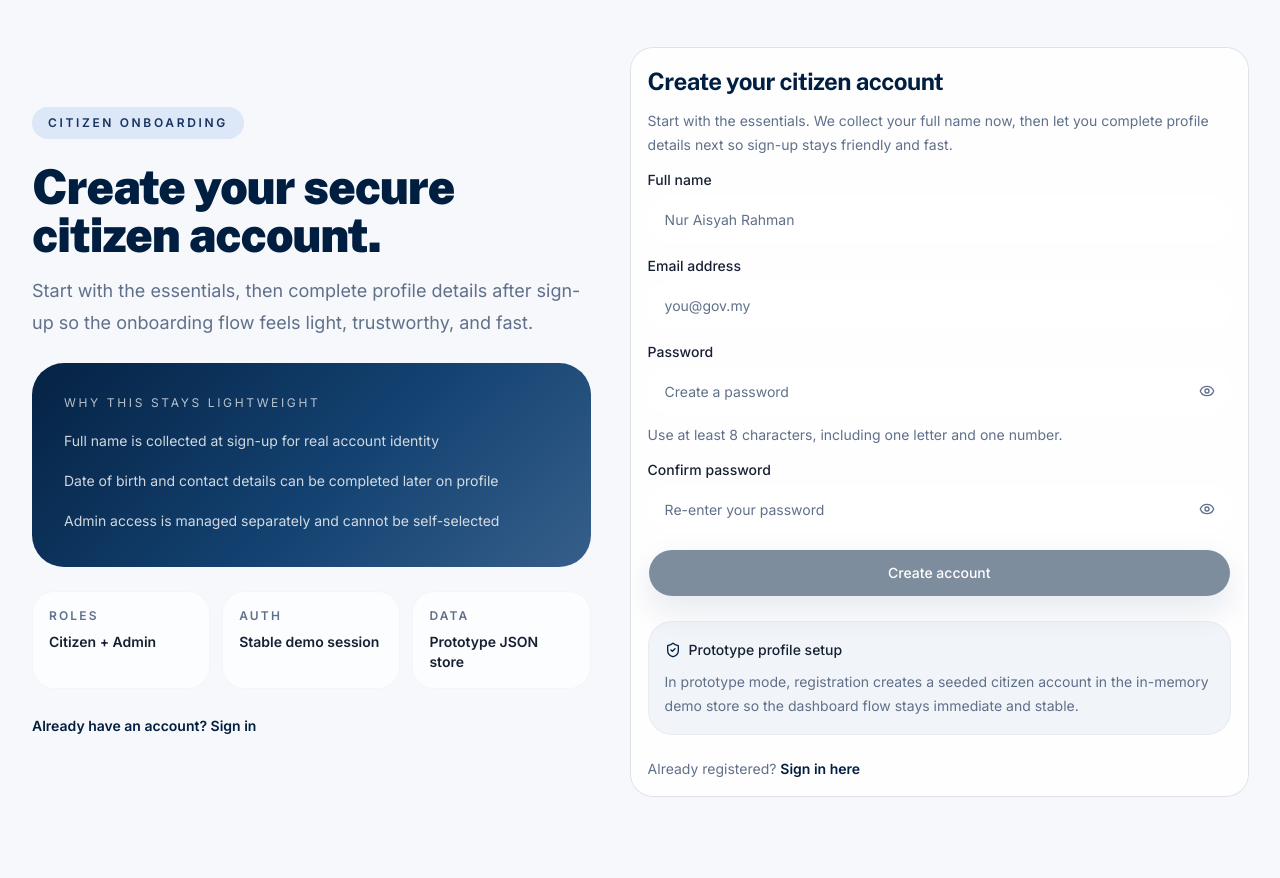
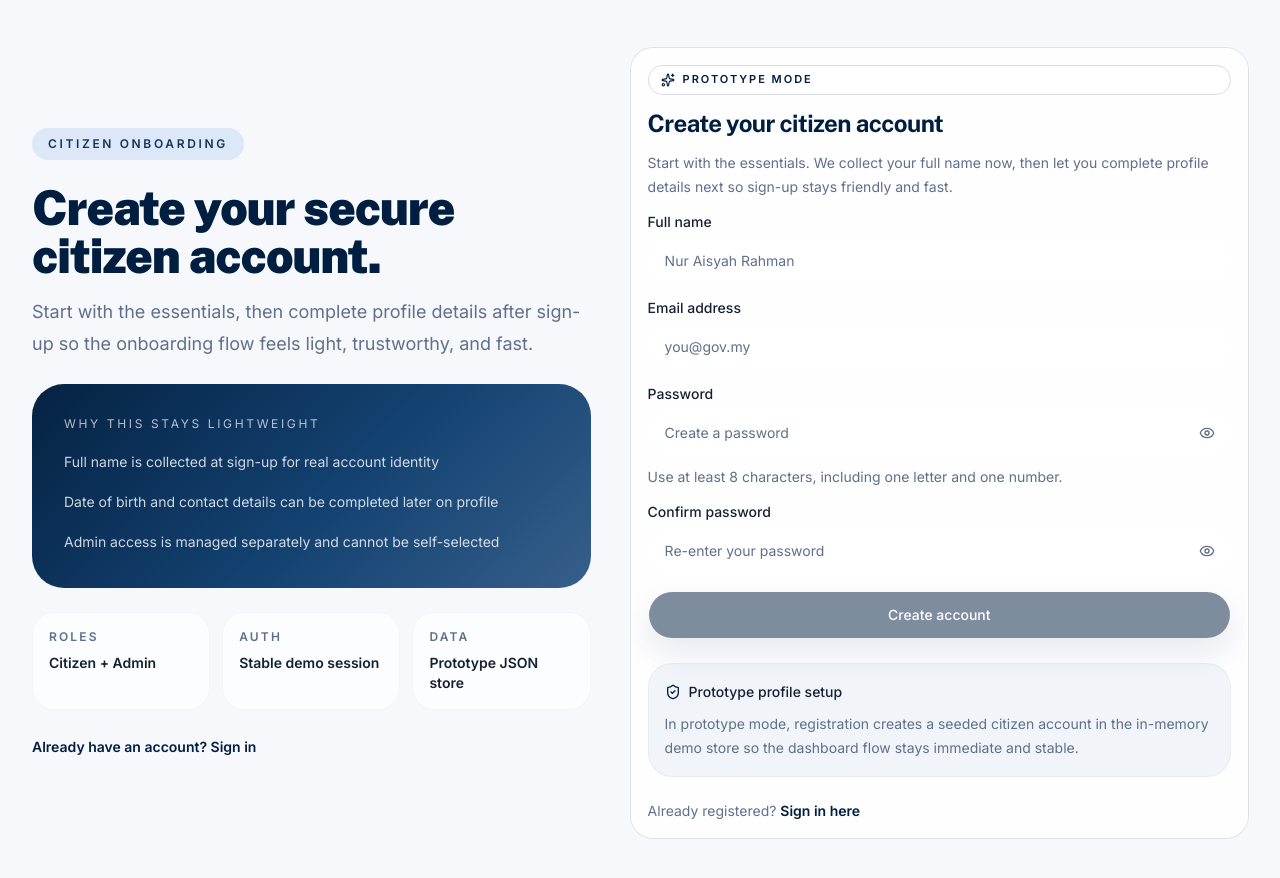
Before and after one commit to nazmul5675/MyGOV-Agent-2.0, a Next.js app: page /register in a window 1280 px wide. Shown: the top 878 px of the page. Before the commit the page ends 844 px from the top, so only its background shows below. Built offline with nearby package versions, Linux system fonts and the light colour scheme; no server answers.

Commit message:
feat: polish auth basics and demo flow reliability

```diff
--- /dev/null
+++ b/src/components/common/app-mode-badge.tsx
@@ -0,0 +1,24 @@
+import { Layers3, Sparkles } from "lucide-react";
+
+import { getAppMode } from "@/lib/config/app-mode";
+import { cn } from "@/lib/utils";
+
+export function AppModeBadge({
+  className,
+}: {
+  className?: string;
+}) {
+  const mode = getAppMode();
+
+  return (
+    <div
+      className={cn(
+        "inline-flex items-center gap-2 rounded-full border border-primary/15 bg-white/80 px-3 py-1.5 text-[11px] font-semibold uppercase tracking-[0.18em] text-primary",
+        className
+      )}
+    >
+      {mode === "prototype" ? <Sparkles className="size-3.5" /> : <Layers3 className="size-3.5" />}
+      {mode === "prototype" ? "Prototype mode" : "Live mode"}
+    </div>
+  );
+}
--- a/src/components/forms/forgot-password-form.tsx
+++ b/src/components/forms/forgot-password-form.tsx
@@ -8,6 +8,7 @@ import { useForm } from "react-hook-form";
 import { z } from "zod";
 
 import { FormMessage } from "@/components/auth/form-message";
+import { AppModeBadge } from "@/components/common/app-mode-badge";
 import { SuccessBlock } from "@/components/auth/success-block";
 import { Button } from "@/components/ui/button";
 import { Card, CardContent, CardHeader, CardTitle } from "@/components/ui/card";
@@ -62,6 +63,7 @@ export function ForgotPasswordForm() {
   return (
     <Card className="surface-panel border-white/50 bg-white/82">
       <CardHeader className="space-y-2">
+        <AppModeBadge />
         <CardTitle className="font-heading text-2xl font-bold tracking-tight text-primary">
           Reset your password
         </CardTitle>
--- a/src/components/forms/login-form.tsx
+++ b/src/components/forms/login-form.tsx
@@ -10,6 +10,7 @@ import { toast } from "sonner";
 import { z } from "zod";
 
 import { FormMessage } from "@/components/auth/form-message";
+import { AppModeBadge } from "@/components/common/app-mode-badge";
 import { PasswordInput } from "@/components/auth/password-input";
 import { Button } from "@/components/ui/button";
 import { Card, CardContent, CardHeader, CardTitle } from "@/components/ui/card";
@@ -167,6 +168,14 @@ export function LoginForm() {
   return (
     <Card className="surface-panel border-white/50 bg-white/82">
       <CardHeader className="space-y-2">
+        <div className="flex items-center justify-between gap-3">
+          <AppModeBadge />
+          {nextPath ? (
+            <span className="rounded-full bg-accent px-3 py-1 text-[11px] font-semibold uppercase tracking-[0.16em] text-accent-foreground">
+              Secure redirect ready
+            </span>
+          ) : null}
+        </div>
         <CardTitle className="font-heading text-2xl font-bold tracking-tight text-primary">
           Sign in securely
         </CardTitle>
@@ -175,6 +184,11 @@ export function LoginForm() {
             ? "Use a seeded demo account or a newly registered citizen account to enter the workspace instantly."
             : "Use your Firebase account to enter the citizen or admin workspace with a server-issued session cookie."}
         </p>
+        {nextPath ? (
+          <p className="text-xs leading-6 text-muted-foreground">
+            After sign-in, you will continue to <span className="font-semibold text-foreground">{nextPath}</span>.
+          </p>
+        ) : null}
       </CardHeader>
       <CardContent className="space-y-6">
         <form
--- a/src/components/forms/register-form.tsx
+++ b/src/components/forms/register-form.tsx
@@ -9,6 +9,7 @@ import { toast } from "sonner";
 import { z } from "zod";
 
 import { FormMessage } from "@/components/auth/form-message";
+import { AppModeBadge } from "@/components/common/app-mode-badge";
 import { PasswordInput } from "@/components/auth/password-input";
 import { Button } from "@/components/ui/button";
 import { Card, CardContent, CardHeader, CardTitle } from "@/components/ui/card";
@@ -133,6 +134,7 @@ export function RegisterForm() {
   return (
     <Card className="surface-panel border-white/50 bg-white/82">
       <CardHeader className="space-y-2">
+        <AppModeBadge />
         <CardTitle className="font-heading text-2xl font-bold tracking-tight text-primary">
           Create your citizen account
         </CardTitle>
--- a/src/components/layout/app-sidebar.tsx
+++ b/src/components/layout/app-sidebar.tsx
@@ -1,5 +1,6 @@
 import Link from "next/link";
 
+import { AppModeBadge } from "@/components/common/app-mode-badge";
 import { LogoMark } from "@/components/common/logo-mark";
 import type { UserRole } from "@/lib/types";
 import { roleNavigation } from "@/lib/navigation";
@@ -23,6 +24,9 @@ export function AppSidebar({
           <p className="text-xs uppercase tracking-[0.22em] text-muted-foreground">
             {role === "admin" ? "Admin Workspace" : "Citizen Workspace"}
           </p>
+          <div className="mt-2">
+            <AppModeBadge />
+          </div>
         </div>
       </div>
       <nav className="mt-8 space-y-2">
--- a/src/components/layout/topbar.tsx
+++ b/src/components/layout/topbar.tsx
@@ -1,6 +1,7 @@
 import Link from "next/link";
 import { Bell, LogOut } from "lucide-react";
 
+import { AppModeBadge } from "@/components/common/app-mode-badge";
 import type { AppSession } from "@/lib/types";
 import { Avatar, AvatarFallback } from "@/components/ui/avatar";
 import { buttonVariants } from "@/components/ui/button";
@@ -26,9 +27,12 @@ export function Topbar({
           <p className="text-xs uppercase tracking-[0.18em] text-muted-foreground">
             {session.role === "admin" ? "Admin portal" : "Citizen portal"}
           </p>
-          <p className="font-heading text-xl font-bold tracking-tight text-foreground">
-            {title}
-          </p>
+          <div className="mt-1 flex flex-wrap items-center gap-3">
+            <p className="font-heading text-xl font-bold tracking-tight text-foreground">
+              {title}
+            </p>
+            <AppModeBadge />
+          </div>
         </div>
         <div className="flex items-center gap-3">
           <Link
```
